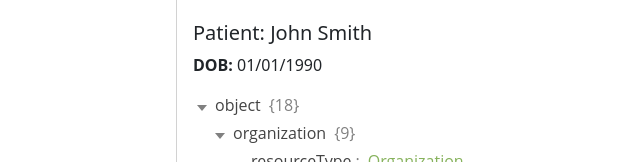
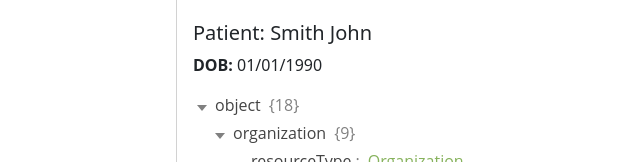
Before and after one commit to omniwound/ehi-template, a plain HTML site: page docs/index.html in a window 1280 px wide. Shown: the part 284-446 px from the top of the page, 96-736 px from the left. Drawn offline with nearby package versions, Linux system fonts and the light colour scheme.

Commit message:
Change patient name on index.html file

```diff
--- a/docs/index.html
+++ b/docs/index.html
@@ -45,7 +45,7 @@
             </div>
             <div class="card-body">
               <div class="col">
-                <h5 class="card-title mt-2">Patient: <span>John Smith</span></h5>
+                <h5 class="card-title mt-2">Patient: <span>Smith John</span></h5>
               </div>
               <div class="col">
                 <p><strong>DOB:</strong> 01/01/1990</p>
```
